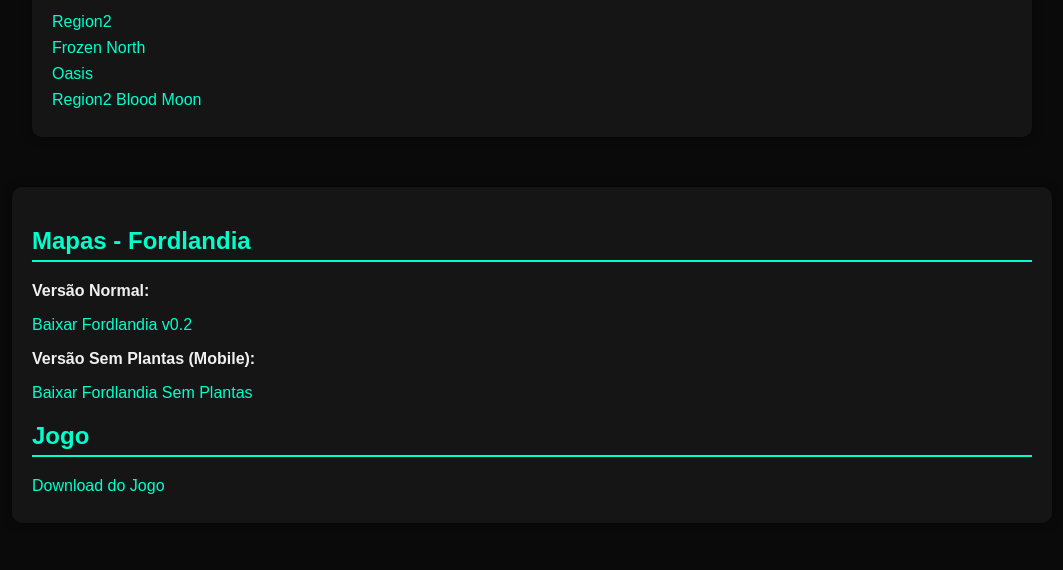
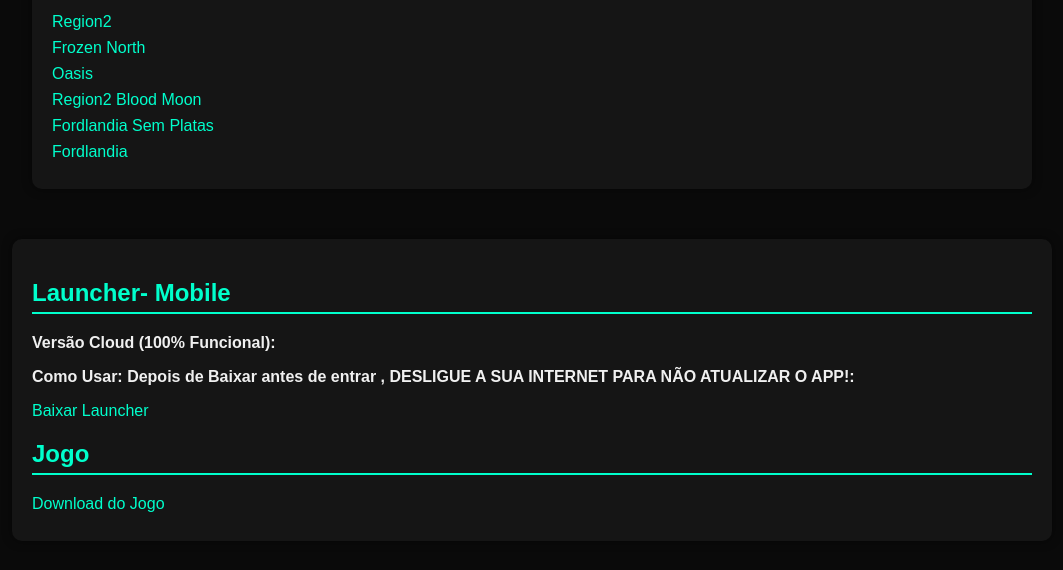
Before and after one commit to MaXYZ405/Website, a plain HTML site: page TheIsleRebornBR4.html in a window 1280 px wide. Shown: the part 1182-1752 px from the top of the page, without its empty margins (108-1171 px from the left). Drawn offline with Linux system fonts and the light colour scheme.

Commit message:
Rename TheIsleRebornBR3.html to TheIsleRebornBR4.html

```diff
--- a/TheIsleRebornBR3.html
+++ b/TheIsleRebornBR4.html
@@ -119,7 +119,7 @@
 
     <div class="mod-links">
       <p><strong>Survival Mod:</strong></p>
-      <a href="https://cdn.discordapp.com/attachments/1370001667638034582/1430862125227835513/500_SelectMod_P.pak?ex=69048c32&is=69033ab2&hm=7461ee143d8fcb6dabac7a6cabe2494bf10f69520f188eb515824d02888e3dfa&">Download Survival Mod</a>
+      <a href="https://cdn.discordapp.com/attachments/1370001667638034582/1429533765146771466/500-SurvivalMod_P.pak?ex=690aebd1&is=69099a51&hm=f0caf57c7283fac17688d8d5189221130ca74be2a46189aa469fab6b989885fe&">Download Survival Mod</a>
 
       <p><strong>Mod de Dev Colors:</strong></p>
       <a href="https://cdn.discordapp.com/attachments/1370001667638034582/1414050586613252186/500-IslandRebornColors_P.pak?ex=6904b0fb&is=69035f7b&hm=0d5dfe56060d8d8ae6307a4b5f4b617f63270556aaad599cd580bec6bd524377&">Download Dev Colors</a>
@@ -129,16 +129,17 @@
       <a href="https://github.com/Pathos0925/FrozenNorth/releases/download/v1.2/FrozenNorth.pak">Frozen North</a>
       <a href="https://github.com/Pathos0925/Oasis-Map/releases/download/v0.1/Oasis.pak">Oasis</a>
       <a href="https://www.dropbox.com/scl/fi/exkn6cp95w23n6f9u1ljw/Region2-WindowsNoEditor-BloodMoon.pak?rlkey=8fze4vg8m63li4n054g4q5so7&st=qomdm27q&dl=1">Region2 Blood Moon</a>
+      <a href="https://github.com/MaXYZ405/Fordlandia/releases/download/MapNoPlants/Fordlandia-v0.2_NoGrass.pak">Fordlandia Sem Platas</a>
+      <a href="https://github.com/MaXYZ405/Fordlandia/releases/download/Map/Fordlandia-v0.2.pak">Fordlandia</a>
     </div>
   </section>
 
   <section id="downloads" class="downloads">
-    <h2>Mapas - Fordlandia</h2>
-    <p><strong>Versão Normal:</strong></p>
-    <a href="https://github.com/MaXYZ405/Fordlandia/releases/download/Map/Fordlandia-v0.2.pak">Baixar Fordlandia v0.2</a>
+    <h2>Launcher- Mobile</h2>
+    <p><strong>Versão Cloud (100% Funcional):</strong></p>
+    <p><strong>Como Usar: Depois de Baixar antes de entrar , DESLIGUE A SUA INTERNET PARA NÃO ATUALIZAR O APP!:</strong></p>
+    <a href="https://www.mediafire.com/file/14vbgzwe2pfd3sf/Whale-Cloud-Gaming-APK-2.7.2-apkpapi.com.apk/file">Baixar Launcher</a>
 
-    <p><strong>Versão Sem Plantas (Mobile):</strong></p>
-    <a href="https://github.com/MaXYZ405/Fordlandia/releases/download/MapNoPlants/Fordlandia-v0.2_NoGrass.pak">Baixar Fordlandia Sem Plantas</a>
 
     <h2>Jogo</h2>
     <a href="https://drive.google.com/file/d/1o_DmThAyQvqdm_AxROcrAu4JA3s_QcYl/view">Download do Jogo</a>
```
